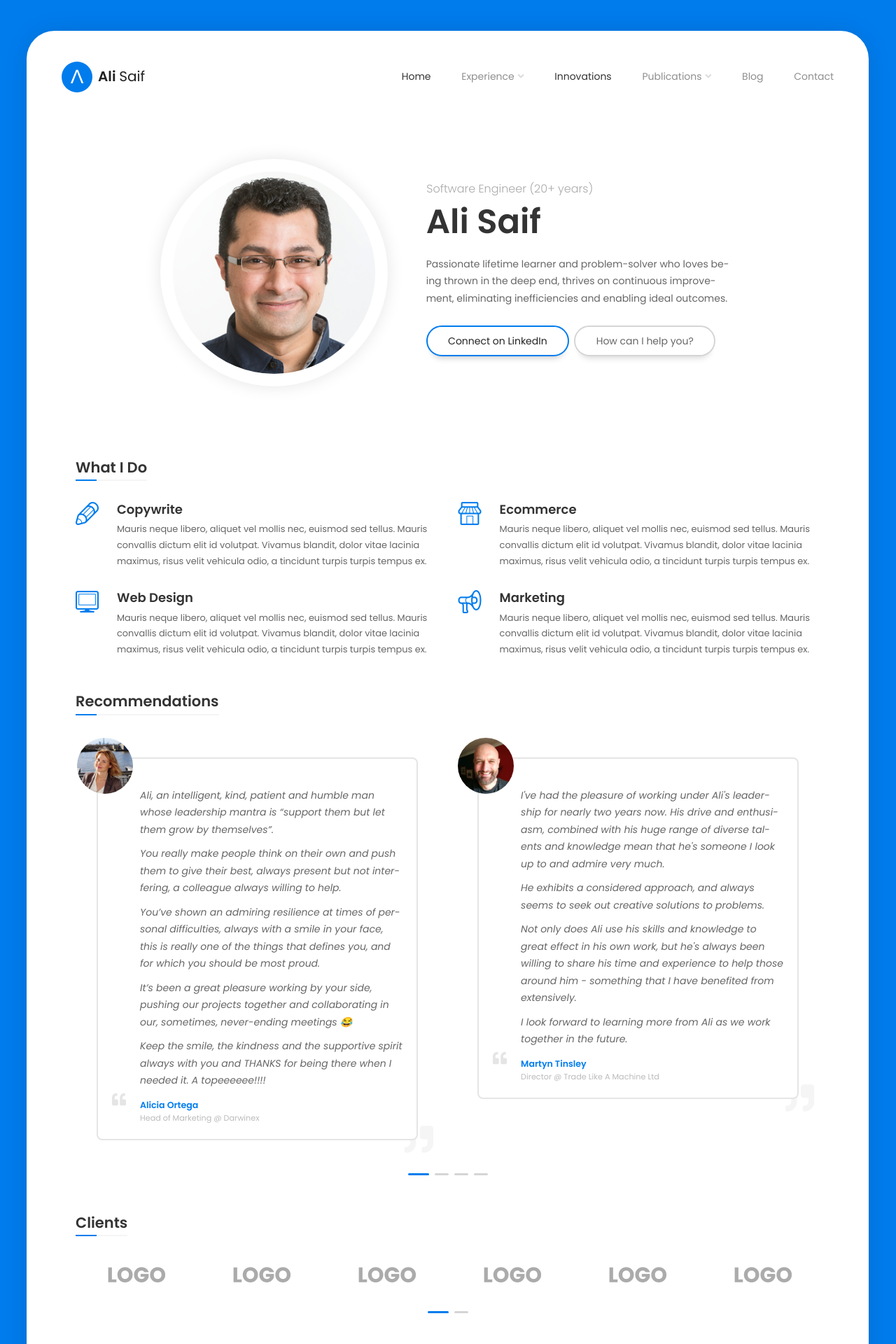
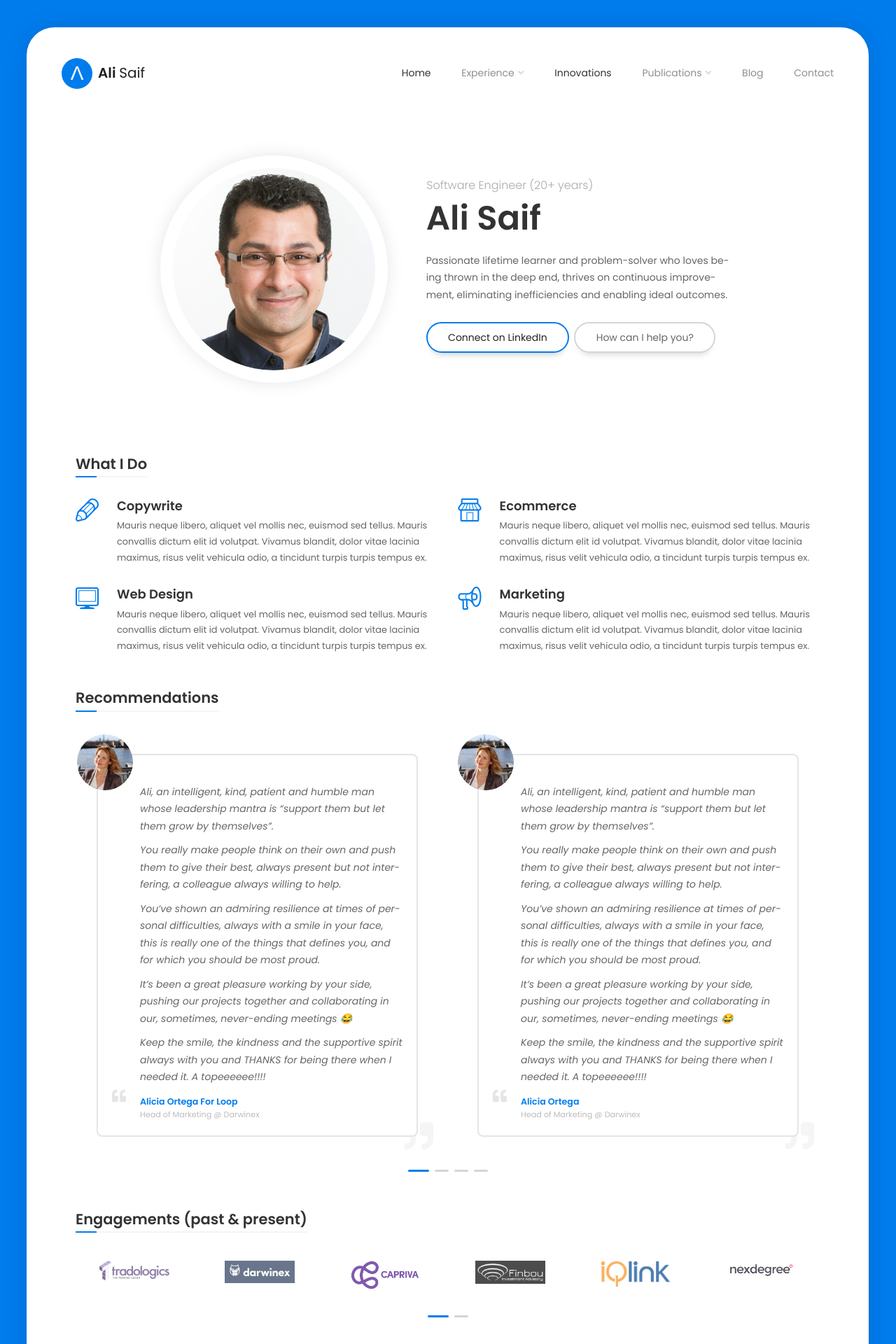
Before and after one commit to integracore2/integracore2.github.io, a Jekyll site: the page built from index.md, in a window 1280 px wide. Shown: the top 1920 px of the page at 70% size. Built offline with Jekyll 4.4.1, drawn with Linux system fonts in a browser that asks for light colours.

Commit message:
added client images + linked to nested list

```diff
--- a/_config.yml
+++ b/_config.yml
@@ -17,6 +17,9 @@
     github: https://github.com/integracore2
 datacamp:
     profile: https://www.datacamp.com/profile/integracore
+    nested:
+        n1: This is n1
+        n2: This is n2
 udacity:
     aitrading: https://confirm.udacity.com/5DVTP4V7
 aws:
@@ -63,6 +66,15 @@
     jesus_bermudo: https://www.linkedin.com/in/jesusbermudocruz
     enrique_bm: https://www.linkedin.com/in/enriquebasanez
     martyn_tinsley: https://www.linkedin.com/in/martyntinsley
+linkedin_image_repo: /assets/img/linkedin-recommendations/
+linkedin_profiles:
+    persons:
+        alicia_ortega:
+            name: Alicia Ortega For Loop
+            url: https://www.linkedin.com/in/alicia-o-46b4b937
+            role: Head of Marketing @ Darwinex
+            image: alicia-ortega-hod-mkt-darwinex.jpg
+            recommendation: <p>Ali, an intelligent, kind, patient and humble man whose leadership mantra is “support them but let them grow by themselves”.</p><p>You really make people think on their own and push them to give their best, always present but not interfering, a colleague always willing to help.</p><p>You’ve shown an admiring resilience at times of personal difficulties, always with a smile in your face, this is really one of the things that defines you, and for which you should be most proud.</p><p>It’s been a great pleasure working by your side, pushing our projects together and collaborating in our, sometimes, never-ending meetings 😂</p><p>Keep the smile, the kindness and the supportive spirit always with you and THANKS for being there when I needed it. A topeeeeee!!!!</p>
 contact_form:
     action_url: https://docs.google.com/forms/u/0/d/e/1FAIpQLSdaB2yDCTffCr6B3DMn76spp4Uy7H6LDNnGgFsGDCgnQVq1rw/formResponse
     input_firstname: entry.2005620554
--- a/index.md
+++ b/index.md
@@ -132,6 +132,45 @@
                     </div>
 
                     <div id="testimonials_1" class="testimonials owl-carousel" data-mobile-items="1" data-tablet-items="7" data-items="7">
+
+                      {% for person in site.linkedin_profiles.persons %}
+
+                        <!-- TEST TESTIMONIAL -->
+                        <div class="testimonial-item">
+                          <!-- Testimonial Content -->
+                          <div class="testimonial-content">
+                            <!-- Picture -->
+                            <div class="testimonial-picture">
+                              <img src=".{{ site.linkedin_image_repo }}{{ person[1].image }}" alt="{{ person[1].name }}"/>
+                            </div>
+                            <!-- /Picture -->
+
+                            <!-- Testimonial Text -->
+                            <div class="testimonial-text">
+                              <p>{{ person[1].recommendation }}</p>
+                            </div>
+                            <!-- /Testimonial Text -->
+
+                            <!-- Testimonial author information -->
+                            <div class="testimonial-author-info">
+                              <h5 class="testimonial-author"><a href="{{ person[1].url }}" target="_blank">{{ person[1].name }}</a></h5>
+                              <p class="testimonial-firm">{{ person[1].role }}</p>
+                            </div>
+                            <!-- /Testimonial author information -->
+
+                            <div class="testimonial-icon">
+                              <i class="fa fa-quote-left"></i>
+                            </div>
+
+                            <div class="testimonial-icon-big">
+                              <i class="fa fa-quote-right"></i>
+                            </div>
+                          </div>
+                          <!-- /Testimonial Content -->
+                        </div>
+                        <!-- END OF TEST TESTIMONIAL -->
+
+                      {% endfor %}
 
                       <!-- TESTIMONIAL -->
                       <div class="testimonial-item">
@@ -385,43 +424,50 @@
 
                     <!-- Clients Slider -->
                     <div class="block-title">
-                      <h2>Clients</h2>
+                      <h2>Engagements (past & present)</h2>
                     </div>
 
                     <div id="clients_1" class="clients owl-carousel" data-mobile-items="1" data-tablet-items="3" data-items="6">
+
                       <div class="client-block">
-                        <a href="#" target="_blank" title="Golden Grid">
-                          <img src="./assets/img/clients/client-1.png" alt="Golden Grid">
+                        <a href="#" target="_blank" title="Tradologics">
+                          <img src="./assets/img/clients/tradologics.png" alt="{{ site.datacamp.nested.n1 }}">
                         </a>
                       </div>
 
                       <div class="client-block">
-                        <a href="#" target="_blank" title="Sweety">
-                          <img src="./assets/img/clients/client-2.png" alt="Sweety">
+                        <a href="#" target="_blank" title="Darwinex">
+                          <img src="./assets/img/clients/darwinex.jpg" alt="Darwinex">
                         </a>
                       </div>
 
                       <div class="client-block">
-                        <a href="#" target="_blank" title="Magic Furnitures">
-                          <img src="./assets/img/clients/client-3.png" alt="Magic Furnitures">
+                        <a href="#" target="_blank" title="Capriva">
+                          <img src="./assets/img/clients/capriva.png" alt="Capriva">
                         </a>
                       </div>
 
                       <div class="client-block">
-                        <a href="#" target="_blank" title="LifeGuard">
-                          <img src="./assets/img/clients/client-4.png" alt="LifeGuard">
+                        <a href="#" target="_blank" title="Finbou AG">
+                          <img src="./assets/img/clients/finbou.jpg" alt="Finbou AG">
                         </a>
                       </div>
 
                       <div class="client-block">
-                        <a href="#" target="_blank" title="LESS">
-                          <img src="./assets/img/clients/client-5.png" alt="LESS">
+                        <a href="#" target="_blank" title="iQlink">
+                          <img src="./assets/img/clients/iqlink.png" alt="iQlink">
                         </a>
                       </div>
 
                       <div class="client-block">
-                        <a href="#" target="_blank" title="Design Lovers">
-                          <img src="./assets/img/clients/client-6.png" alt="Design Lovers">
+                        <a href="#" target="_blank" title="NexDegree">
+                          <img src="./assets/img/clients/nexdegree.jpg" alt="NexDegree">
+                        </a>
+                      </div>
+
+                      <div class="client-block">
+                        <a href="#" target="_blank" title="Tekcellent">
+                          <img src="./assets/img/clients/tekcellent.jpg" alt="Tekcellent">
                         </a>
                       </div>
 
```
Also changed, not shown: experience.md (+1 -1 lines), assets/img/clients/albemarle.png (added), assets/img/clients/capriva.png (added), assets/img/clients/darwinex.jpg (added), assets/img/clients/finbou.jpg (added), assets/img/clients/iqlink.png (added), assets/img/clients/nexdegree.jpg (added), assets/img/clients/tekcellent - Copy.jpg (added), assets/img/clients/tekcellent.jpg (added), assets/img/clients/tradologics.png (added), assets/img/clients/zarate-mateo-algorithmic-systems.png (added).
